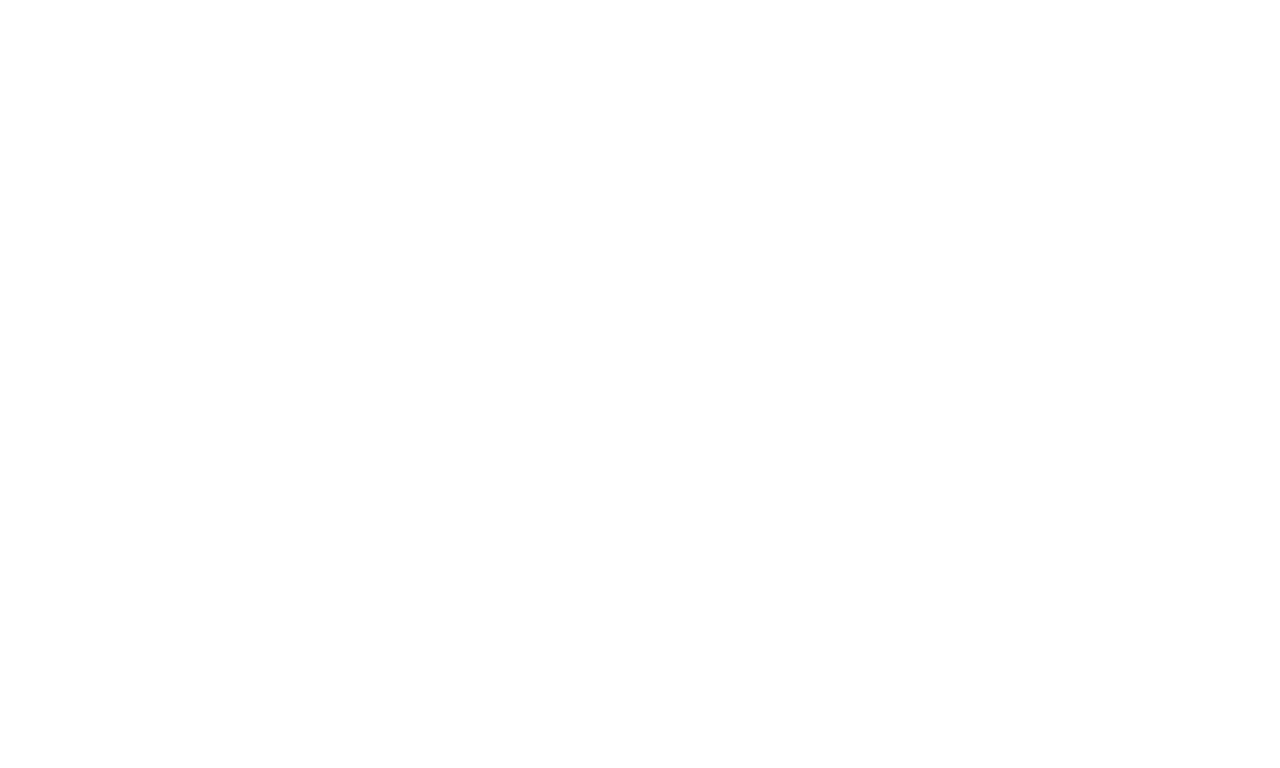
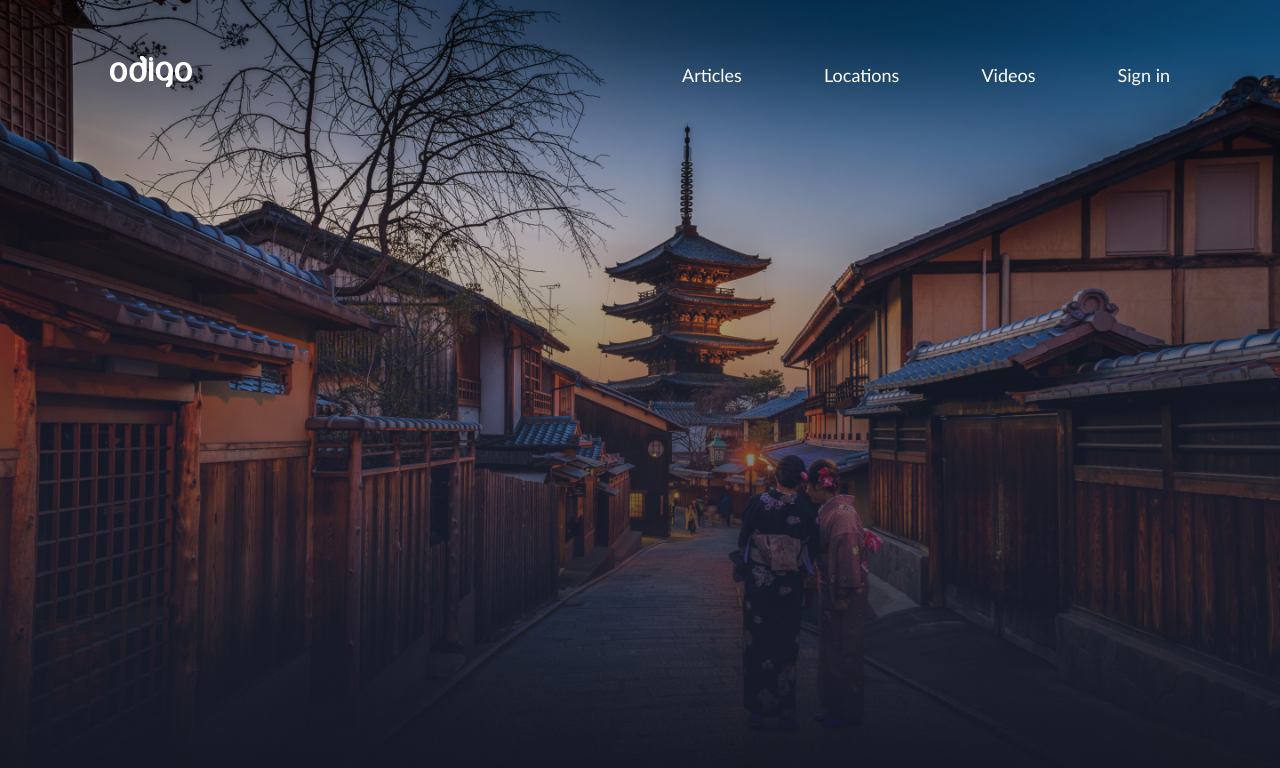
Before and after one commit to maxiChek/Japan-travel-website-landing-page, a plain HTML site: page index.html in a window 1280 px wide. Drawn offline with Linux system fonts and the light colour scheme.

Commit message:
feat: add header and intro section (Sat, Jul  1, 2023 11:57:33 AM)

```diff
--- a/css/style.css
+++ b/css/style.css
@@ -0,0 +1,100 @@
+/* lato-regular - latin */
+@font-face {
+  font-family: "Lato";
+  font-style: normal;
+  font-weight: 400;
+  src: local("Lato Regular"), local("Lato-Regular"),
+    url("../fonts/lato-v15-latin-regular.woff2") format("woff2"),
+    /* Chrome 26+, Opera 23+, Firefox 39+ */
+      url("../fonts/lato-v15-latin-regular.woff") format("woff"); /* Chrome 6+, Firefox 3.6+, IE 9+, Safari 5.1+ */
+}
+/* lato-700 - latin */
+@font-face {
+  font-family: "Lato";
+  font-style: normal;
+  font-weight: 700;
+  src: local("Lato Bold"), local("Lato-Bold"),
+    url("../fonts/lato-v15-latin-700.woff2") format("woff2"),
+    /* Chrome 26+, Opera 23+, Firefox 39+ */
+      url("../fonts/lato-v15-latin-700.woff") format("woff"); /* Chrome 6+, Firefox 3.6+, IE 9+, Safari 5.1+ */
+}
+/* lato-900 - latin */
+@font-face {
+  font-family: "Lato";
+  font-style: normal;
+  font-weight: 900;
+  src: local("Lato Black"), local("Lato-Black"),
+    url("../fonts/lato-v15-latin-900.woff2") format("woff2"),
+    /* Chrome 26+, Opera 23+, Firefox 39+ */
+      url("../fonts/lato-v15-latin-900.woff") format("woff"); /* Chrome 6+, Firefox 3.6+, IE 9+, Safari 5.1+ */
+}
+html {
+  box-sizing: border-box;
+}
+*,
+*::before,
+*::after {
+  box-sizing: inherit;
+}
+
+body {
+  font-family: "Lato";
+  font-style: normal;
+  font-size: 16px;
+  line-height: 1.2;
+  font-weight: normal;
+  color: #102746;
+}
+
+.wrapper {
+  max-width: 1060px;
+  margin: 0 auto;
+}
+
+/* Header styles start */
+
+.header {
+  position: fixed;
+  top: 0;
+  left: 0;
+  width: 100%;
+}
+.header__wrapper {
+  display: flex;
+  flex-wrap: wrap;
+  align-items: flex-end;
+  justify-content: space-between;
+  padding-top: 3.5rem;
+}
+.header__list {
+  display: flex;
+  flex-wrap: wrap;
+}
+.header__item {
+  margin-right: 5.13rem;
+}
+.header__item:last-child {
+  margin-right: 0;
+}
+.header__link {
+  font-size: 18px;
+  line-height: 24px;
+  color: white;
+  text-decoration: none;
+}
+.header__link:hover,
+.header__link:focus,
+.header__link:active {
+  opacity: 0.75;
+}
+/* Header styles end */
+
+/* Intro styles start */
+
+.intro {
+  height: 100vh;
+  background: url(../img/intro-bg.jpg) no-repeat center;
+  background-size: cover;
+}
+
+/* Intro styles end */
--- a/index.html
+++ b/index.html
@@ -4,11 +4,46 @@
 <head>
   <meta charset="UTF-8">
   <meta name="viewport" content="width=device-width, initial-scale=1.0">
-  <title>Document</title>
+  <title>Discover Amazing places in Japan</title>
+  <link rel="stylesheet" href="./css/reset.css">
+  <link rel="stylesheet" href="./css/style.css">
 </head>
 
 <body>
+  <header class="header">
+    <div class="wrapper">
+      <div class="header__wrapper">
+        <div class="header__logo">
+          <a href="/" class="header__logo-link">
+            <img src="./img/svg/odigo-logo.svg" alt="Discover Amazing places in Japan" class="header__logo-pic">
+          </a>
+        </div>
 
+        <nav class="header__nav">
+          <ul class="header__list">
+            <li class="header__item">
+              <a href="#!" class="header__link">Articles</a>
+            </li>
+            <li class="header__item">
+              <a href="#!" class="header__link">Locations</a>
+            </li>
+            <li class="header__item">
+              <a href="#!" class="header__link">Videos</a>
+            </li>
+            <li class="header__item">
+              <a href="#!" class="header__link">Sign in</a>
+            </li>
+          </ul>
+        </nav>
+      </div>
+    </div>
+  </header>
+
+  <main class="main">
+    <section class="intro">
+
+    </section>
+  </main>
 </body>
 
 </html>
```
